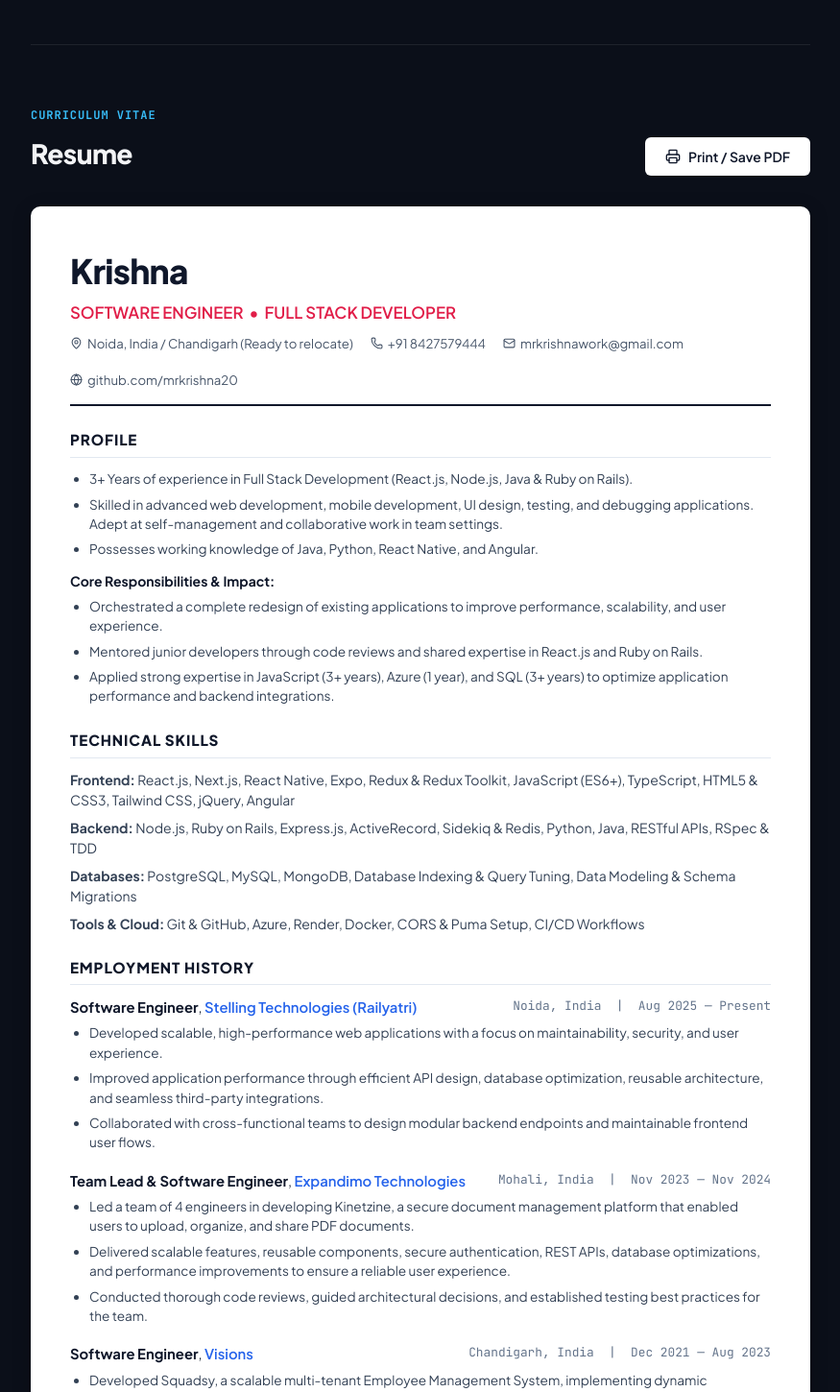
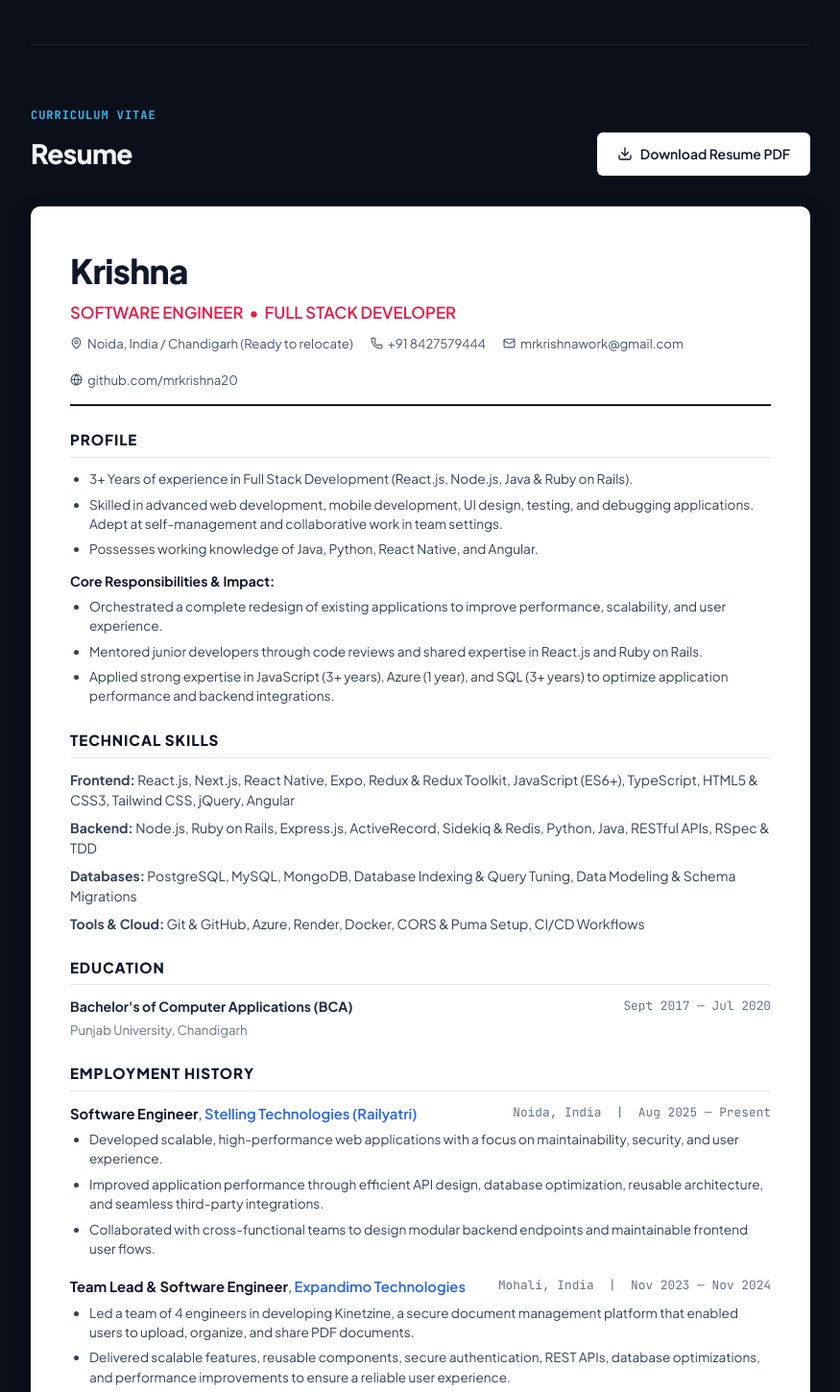
Before and after one commit to mrkrishna20/krishna_portfolio, a React (Vite) app: page / in a window 1280 px wide. Shown: the part 5040-6490 px from the top of the page at 96% size, without its empty margins (202-1077 px from the left). Built offline with nearby package versions, Linux system fonts and the light colour scheme.

Commit message:
resume download added

```diff
--- a/src/App.jsx
+++ b/src/App.jsx
@@ -12,6 +12,7 @@ import {
   Sun,
   Moon,
   ArrowUpRight,
+  Download,
   Server,
   Code2,
   Database,
@@ -291,7 +292,17 @@ export default function App() {
               <span className="section-label">Curriculum Vitae</span>
               <h2 className="section-title">Resume</h2>
             </div>
-            <button
+
+            <a
+              href="\Krishna _ Full Stack Engineer — Node.js, React.js & Ruby on Rails.pdf"
+              download="Krishna-Full Stack Engineer — Node.js, React.js & Ruby on Rails.pdf"
+              className="btn btn-primary"
+            >
+              <Download size={16} />
+              <span>Download Resume PDF</span>
+            </a>
+
+            {/* <button
               type="button"
               className="btn btn-primary"
               onClick={() => window.print()}
@@ -299,7 +310,7 @@ export default function App() {
             >
               <Printer size={16} />
               <span>Print / Save PDF</span>
-            </button>
+            </button> */}
           </div>
 
           <div className="resume-document" id="printable-resume" style={{ borderRadius: 'var(--radius-md)', border: '1px solid var(--border-color)', boxShadow: '0 4px 20px rgba(0, 0, 0, 0.2)' }}>
@@ -351,6 +362,18 @@ export default function App() {
                 <div className="resume-skill-row">
                   <strong>Tools &amp; Cloud:</strong> {profile.skills.devops.join(", ")}
                 </div>
+              </div>
+            </section>
+
+            {/* Education */}
+            <section className="resume-sec">
+              <h2 className="resume-sec-title">Education</h2>
+              <div className="resume-edu-item">
+                <div className="edu-top">
+                  <strong>{profile.education[0].degree}</strong>
+                  <span className="exp-period">{profile.education[0].period}</span>
+                </div>
+                <p className="edu-sub">{profile.education[0].institution}</p>
               </div>
             </section>
 
@@ -406,7 +429,7 @@ export default function App() {
             </section>
 
             {/* Education */}
-            <section className="resume-sec">
+            {/* <section className="resume-sec">
               <h2 className="resume-sec-title">Education</h2>
               <div className="resume-edu-item">
                 <div className="edu-top">
@@ -415,7 +438,7 @@ export default function App() {
                 </div>
                 <p className="edu-sub">{profile.education[0].institution}</p>
               </div>
-            </section>
+            </section> */}
 
           </div>
         </section>
```
Also changed, not shown: 1 other file (tests, documents, lock files or other folders).
